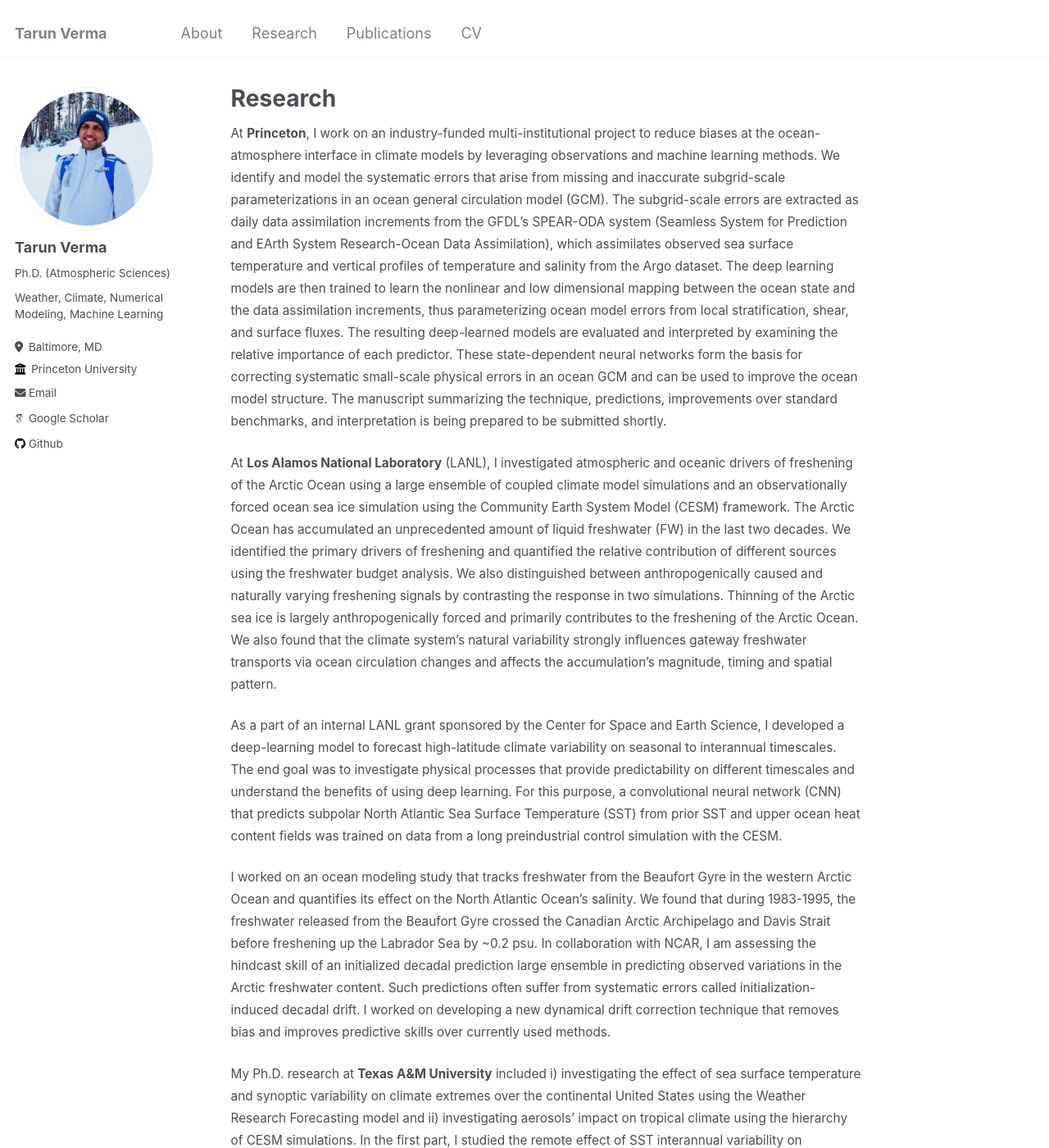
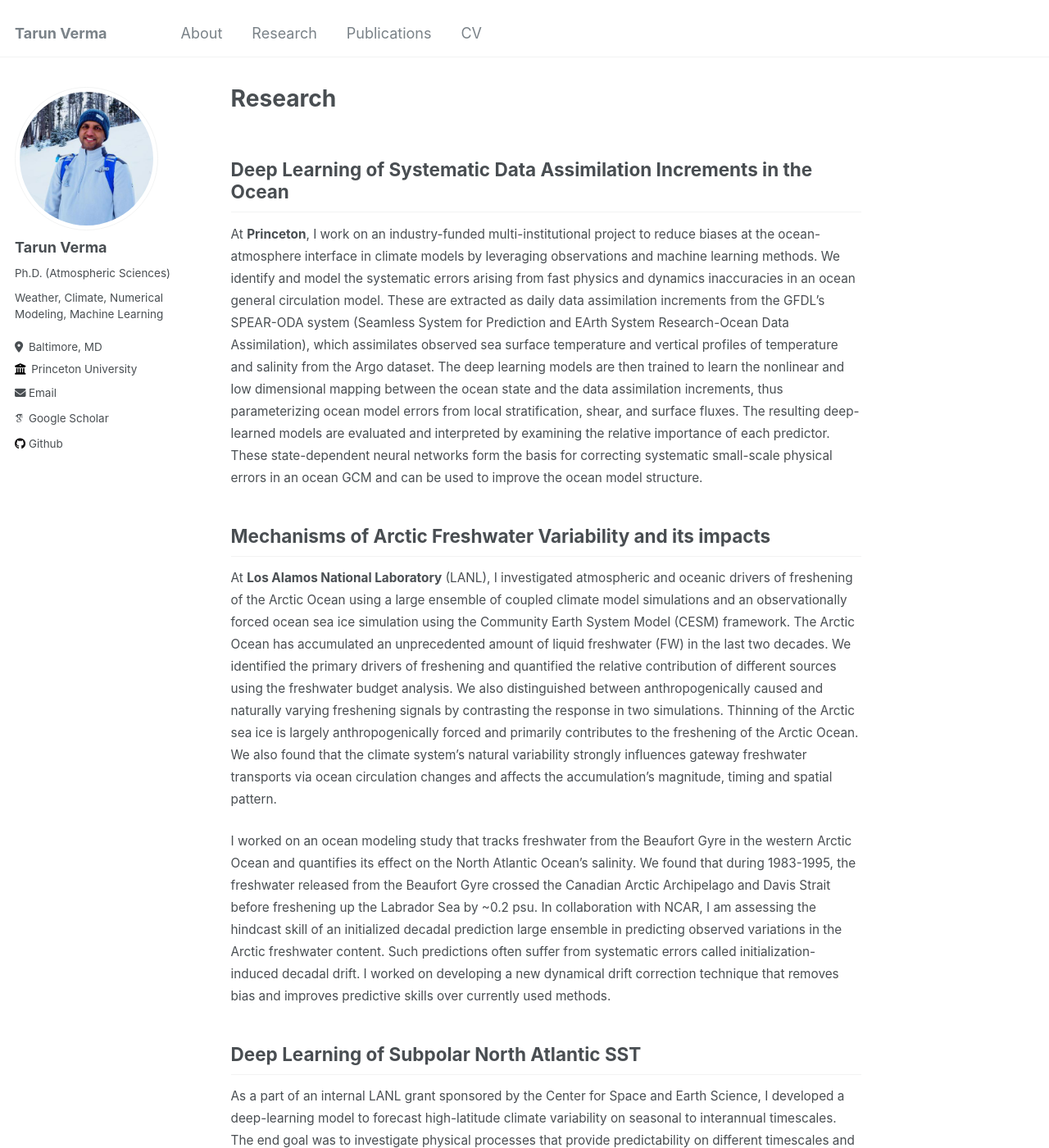
Before and after one commit to shiprock-1583/shiprock-1583.github.io, a Jekyll site: the page built from _pages/research.md, in a window 1280 px wide and 1400 px high. Shown: the whole window at 82% size. Built offline with Jekyll 4.4.1, drawn with Linux system fonts in a browser that asks for light colours; some web fonts are replaced; some of the changed text lies outside the part shown.

Commit message:
Update research.md

```diff
--- a/_pages/research.md
+++ b/_pages/research.md
@@ -4,12 +4,16 @@ title: "Research"
 author_profile: true
 ---
 
-<span style="font-size:0.85em;"> At **Princeton**, I work on an industry-funded multi-institutional project to reduce biases at the ocean-atmosphere interface in climate models by leveraging observations and machine learning methods. We identify and model the systematic errors that arise from missing and inaccurate subgrid-scale parameterizations in an ocean general circulation model (GCM). The subgrid-scale errors are extracted as daily data assimilation increments from the GFDL's SPEAR-ODA system (Seamless System for Prediction and EArth System Research-Ocean Data Assimilation), which assimilates observed sea surface temperature and vertical profiles of temperature and salinity from the Argo dataset. The deep learning models are then trained to learn the nonlinear and low dimensional mapping between the ocean state and the data assimilation increments, thus parameterizing ocean model errors from local stratification, shear, and surface fluxes. The resulting deep-learned models are evaluated and interpreted by examining the relative importance of each predictor. These state-dependent neural networks form the basis for correcting systematic small-scale physical errors in an ocean GCM and can be used to improve the ocean model structure. The manuscript summarizing the technique, predictions, improvements over standard benchmarks, and interpretation is being prepared to be submitted shortly. </span>
+## Deep Learning of Systematic Data Assimilation Increments in the Ocean
+<span style="font-size:0.85em;"> At **Princeton**, I work on an industry-funded multi-institutional project to reduce biases at the ocean-atmosphere interface in climate models by leveraging observations and machine learning methods. We identify and model the systematic errors arising from fast physics and dynamics inaccuracies in an ocean general circulation model. These are extracted as daily data assimilation increments from the GFDL's SPEAR-ODA system (Seamless System for Prediction and EArth System Research-Ocean Data Assimilation), which assimilates observed sea surface temperature and vertical profiles of temperature and salinity from the Argo dataset. The deep learning models are then trained to learn the nonlinear and low dimensional mapping between the ocean state and the data assimilation increments, thus parameterizing ocean model errors from local stratification, shear, and surface fluxes. The resulting deep-learned models are evaluated and interpreted by examining the relative importance of each predictor. These state-dependent neural networks form the basis for correcting systematic small-scale physical errors in an ocean GCM and can be used to improve the ocean model structure. </span>
 
+## Mechanisms of Arctic Freshwater Variability and its impacts
 <span style="font-size:0.85em;"> At **Los Alamos National Laboratory** (LANL), I investigated atmospheric and oceanic drivers of freshening of the Arctic Ocean using a large ensemble of coupled climate model simulations and an observationally forced ocean sea ice simulation using the Community Earth System Model (CESM) framework. The Arctic Ocean has accumulated an unprecedented amount of liquid freshwater (FW) in the last two decades. We identified the primary drivers of freshening and quantified the relative contribution of different sources using the freshwater budget analysis. We also distinguished between anthropogenically caused and naturally varying freshening signals by contrasting the response in two simulations. Thinning of the Arctic sea ice is largely anthropogenically forced and primarily contributes to the freshening of the Arctic Ocean. We also found that the climate system's natural variability strongly influences gateway freshwater transports via ocean circulation changes and affects the accumulation's magnitude, timing and spatial pattern. </span>
-
-<span style="font-size:0.85em;">As a part of an internal LANL grant sponsored by the Center for Space and Earth Science, I developed a deep-learning model to forecast high-latitude climate variability on seasonal to interannual timescales. The end goal was to investigate physical processes that provide predictability on different timescales and understand the benefits of using deep learning. For this purpose, a convolutional neural network (CNN) that predicts subpolar North Atlantic Sea Surface Temperature (SST) from prior SST and upper ocean heat content fields was trained on data from a long preindustrial control simulation with the CESM. </span>
 
 <span style="font-size:0.85em;"> I worked on an ocean modeling study that tracks freshwater from the Beaufort Gyre in the western Arctic Ocean and quantifies its effect on the North Atlantic Ocean's salinity. We found that during 1983-1995, the freshwater released from the Beaufort Gyre crossed the Canadian Arctic Archipelago and Davis Strait before freshening up the Labrador Sea by ~0.2 psu. In collaboration with NCAR, I am assessing the hindcast skill of an initialized decadal prediction large ensemble in predicting observed variations in the Arctic freshwater content. Such predictions often suffer from systematic errors called initialization-induced decadal drift. I worked on developing a new dynamical drift correction technique that removes bias and improves predictive skills over currently used methods. </span>
 
+## Deep Learning of Subpolar North Atlantic SST
+<span style="font-size:0.85em;">As a part of an internal LANL grant sponsored by the Center for Space and Earth Science, I developed a deep-learning model to forecast high-latitude climate variability on seasonal to interannual timescales. The end goal was to investigate physical processes that provide predictability on different timescales and understand the benefits of using deep learning. For this purpose, a convolutional neural network (CNN) that predicts subpolar North Atlantic Sea Surface Temperature (SST) from prior SST and upper ocean heat content fields was trained on data from a long preindustrial control simulation with the CESM. </span>
+
+## Climate Extremes and Tropical Ocean Dynamical Response to Sulfate Aerosols
 <span style="font-size:0.85em;"> My Ph.D. research at **Texas A&M University** included i) investigating the effect of sea surface temperature and synoptic variability on climate extremes over the continental United States using the Weather Research Forecasting model and ii) investigating aerosols' impact on tropical climate using the hierarchy of CESM simulations. In the first part, I studied the remote effect of SST interannual variability on precipitation and temperature extremes over the United States. The impact of propagating synoptic disturbances on the simulated mean state was also studied by changing the western lateral boundary conditions. The second part was carried out in collaboration with the Oak Ridge National Laboratory. I studied coupled ocean-atmosphere processes over the tropical Pacific and how anthropogenic sulfate aerosols affect them. The possibility of sulfate emissions from Asia as a potential source of seasonal-interannual predictability through its impact on ENSO dynamics was explored in this work. As a part of this work, I performed and analyzed a large ensemble of coupled and uncoupled climate model experiments using CESM. I completed all the simulations on the local high-performance cluster from the ground up. </span>
```
